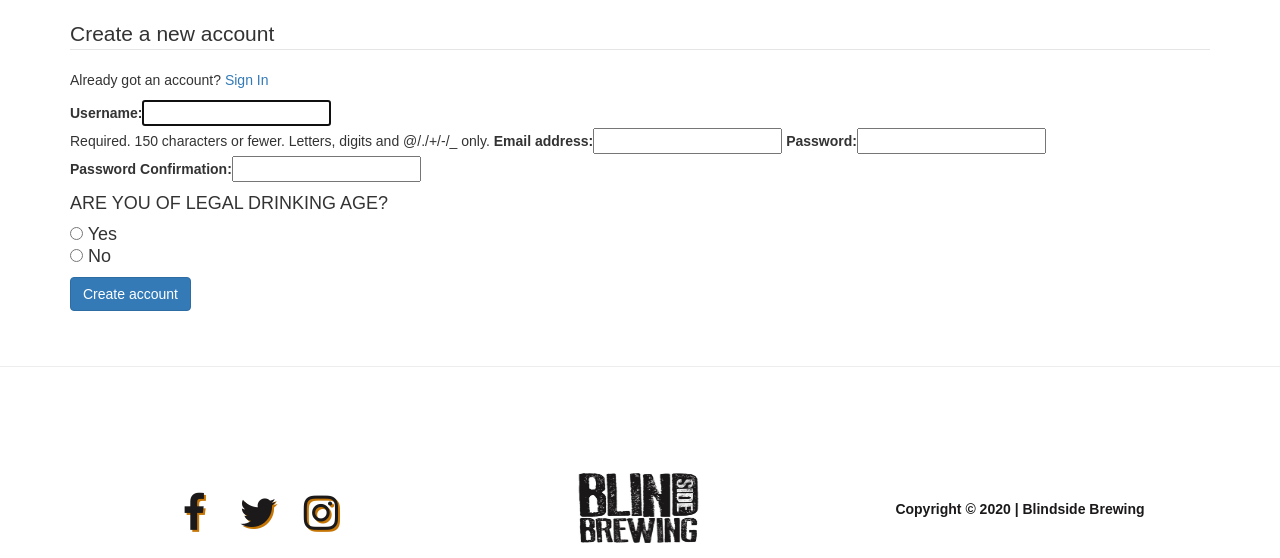
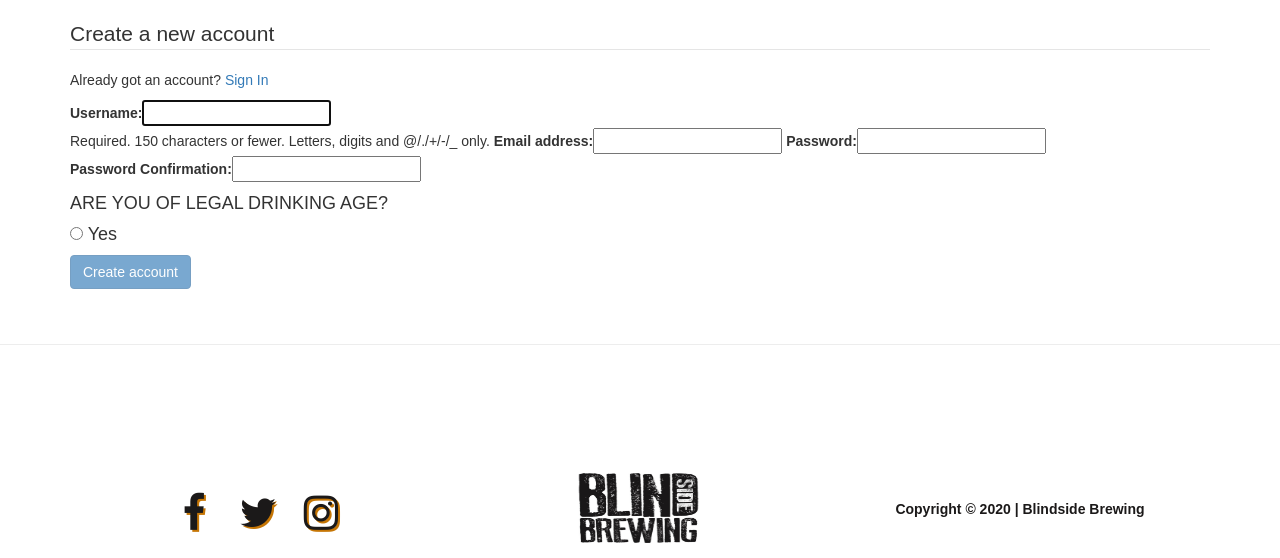
Before and after one commit to RobSimons1/ms4-ecommerce, a Django app: page /accounts/register/ in a window 1280 px wide. Shown: the part 221-779 px from the top of the page. Run offline with Django 3.2, Linux system fonts and the light colour scheme; some libraries are stand-ins or nearby versions.

Commit message:
Event listner added to radio button on register page, which enables the create account button when Yes radio button is checked

```diff
--- a/accounts/templates/register.html
+++ b/accounts/templates/register.html
@@ -10,11 +10,20 @@
 
 		<div id="legal-age">
 		<h4>ARE YOU OF LEGAL DRINKING AGE?<h4>
-        <input type="radio" name="age" value="Yes" required> Yes<br>
-        <input type="radio" name="age" value="No" required> No<br>
+        <input onclick="enableBtn()" type="radio" name="age" value="Yes" required> Yes<br>
 		</div>
 
-		<button type="submit" class="btn btn-primary">Create account</button>
+        <button id="myBtn" type="submit" class="btn btn-primary" disabled>Create account</button>
+
+
 	</fieldset>
 </form>
+
+<script>
+
+function enableBtn() {
+  document.getElementById("myBtn").disabled = false;
+}
+</script>
+
 {% endblock %}
```
Also changed, not shown: static/css/custom.css (line endings or trailing spaces).
